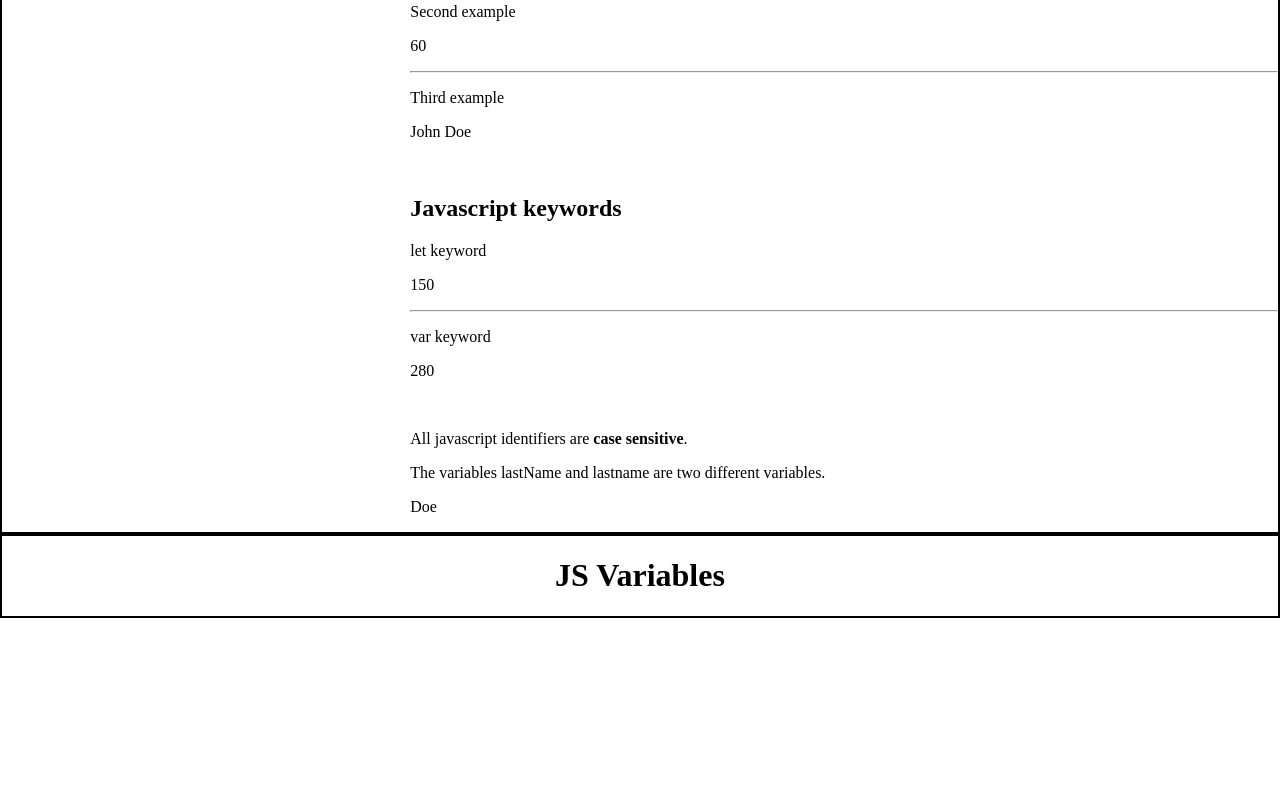
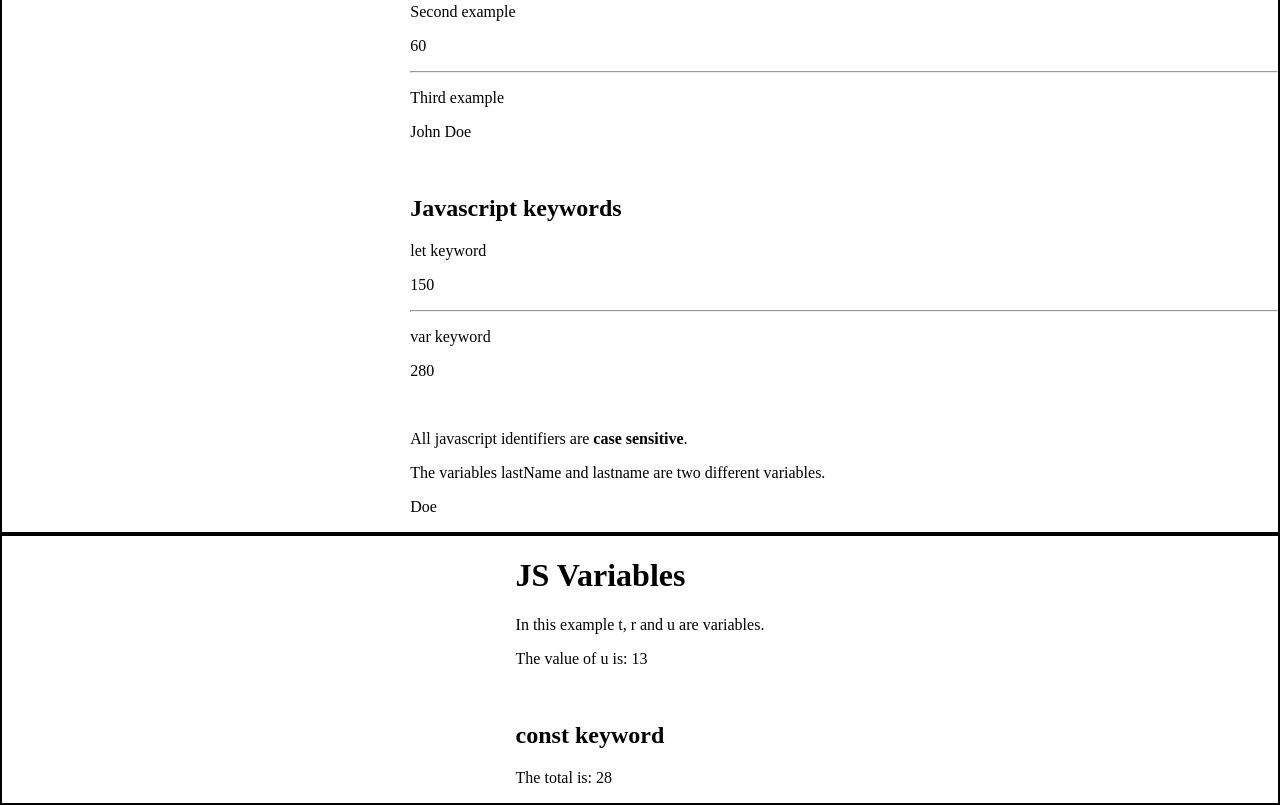
Before and after one commit to Samra3/Javascript, a plain HTML site: page syntax.html in a window 1280 px wide. Shown: the part 854-1659 px from the top of the page. Before the commit the page ends 1472 px from the top, so only its background shows below. Drawn offline with Linux system fonts and the light colour scheme.

Commit message:
JS Variables

```diff
--- a/syntax.html
+++ b/syntax.html
@@ -113,6 +113,26 @@
     <div class="container">
         <div class="wrap">
             <h1> JS Variables </h1>
+            <p> In this example t, r and u are variables. </p>
+            <p id="demo11"></p>
+            <script>
+                var t = 7;
+                var r = 6;
+                var u = t + r;
+                document.getElementById("demo11").innerHTML = "The value of u is: " + u;
+            </script>
+
+            <br>
+
+            <h2> const keyword </h2>
+            <p id="demo12"></p>
+            <script>
+                const price1 = 15;
+                const price2 = 13;
+                let total = price1 + price2;
+                document.getElementById("demo12").innerHTML = "The total is: " + total;
+            </script>
+
         </div>
     </div>
 </body>
```
